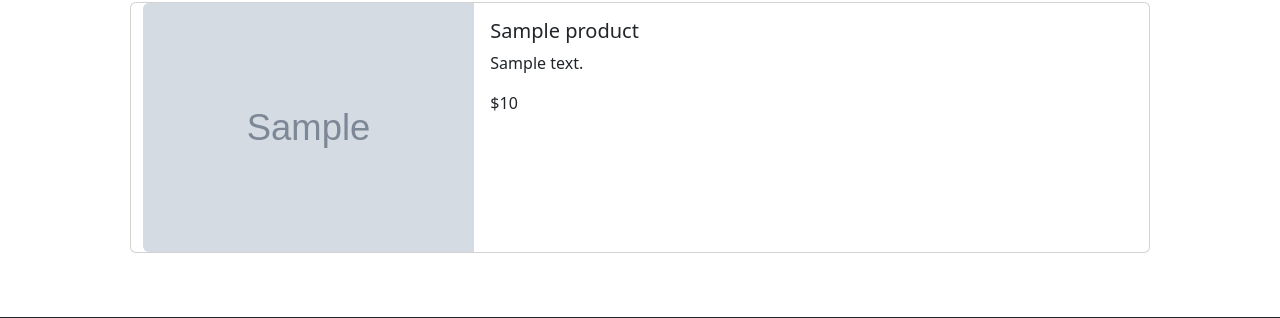
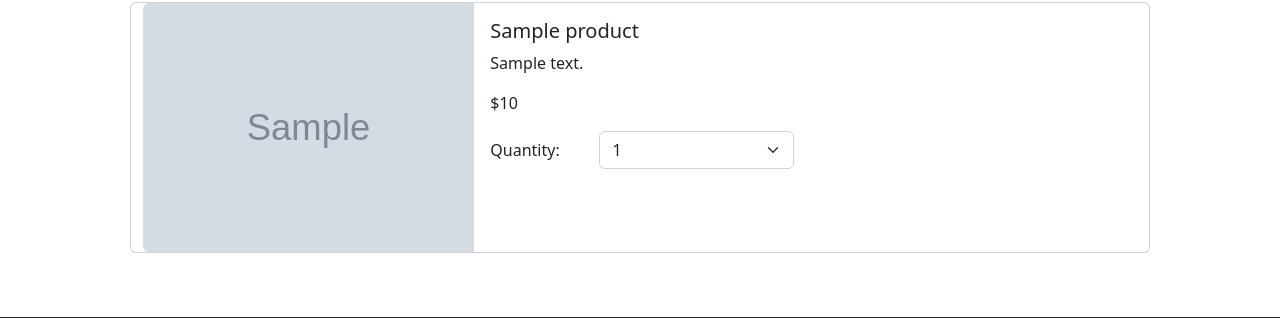
Before and after one commit to PavelKotlov/django-ecom, a Django app: template cart/templates/cart_summary.html in a window 1280 px wide. Shown: the part 399-717 px from the top of the page. Run offline with Django 5.2, Linux system fonts and the light colour scheme; the template is opened without the code that fills it: most values are stand-ins (such as "Sample title", 1, 10 or a date in 2020); grey boxes marked "Sample" are stand-in pictures; some libraries are stand-ins or nearby versions.

Commit message:
Add qty selector and clean up code in cart_summary template

```diff
--- a/cart/templates/cart_summary.html
+++ b/cart/templates/cart_summary.html
@@ -22,15 +22,41 @@
         </div>
         <div class="col-md-8">
           <div class="card-body">
+            <!-- Product Title -->
             <h5 class="card-title">{{product.name}}</h5>
+            <!-- Product Desciption -->
             <p class="card-text">{{product.description}}</p>
+            <!-- Product Price - Check if on sale -->
+            <p class="card-text"></p>
             {% if product.is_sale %}
-            <p class="card-text">
               <s>${{product.price}}</s> ${{product.sale_price}}
+            {% else %}
+              ${{product.price}}
+            {% endif %}
             </p>
-            {% else %}
-            <p class="card-text">${{product.price}}</p>
-            {% endif %}
+            <!-- Product Quantity Selector -->
+            <div class="row justify-content-left mb-5">
+              <div class="col-md-2 align-content-center">Quantity:</div>
+              <div class="col-md-4">
+                <select class="form-select" id="product-qty-selector">
+                  {% for key, value in product_quantities.items %}
+                      {% if key == product.id|slugify %}
+                        <option selected>{{value}}</option>
+                      {% endif %}
+                  {% endfor %}
+                  <option value="1">1</option>
+                  <option value="2">2</option>
+                  <option value="3">3</option>
+                  <option value="4">4</option>
+                  <option value="5">5</option>
+                  <option value="6">6</option>
+                  <option value="7">7</option>
+                  <option value="8">8</option>
+                  <option value="9">9</option>
+                  <option value="10">10</option>
+                </select>
+              </div>
+            </div>
           </div>
         </div>
       </div>
```
